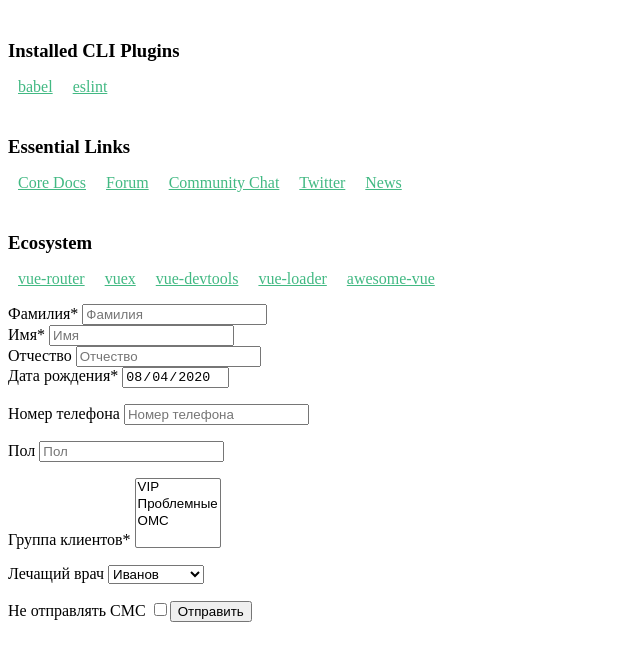
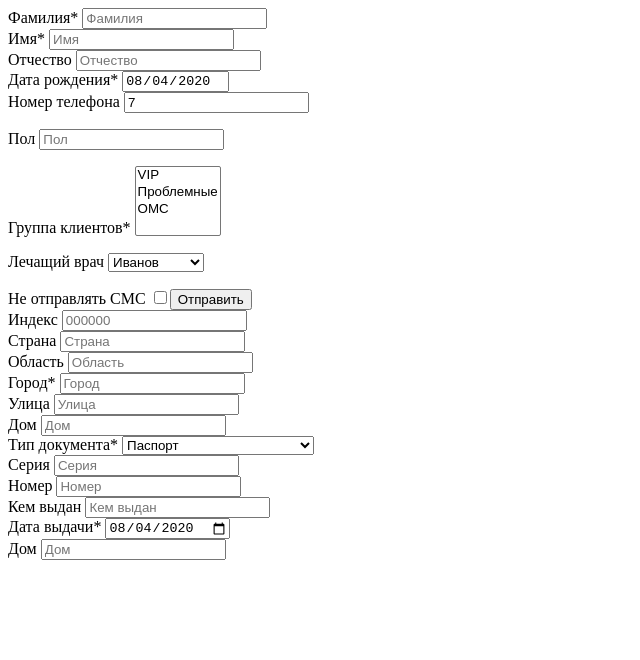
Before and after one commit to Wilson2254/first-task, a Vue app: page / in a window 1280 px wide. Shown: the top 660 px of the page, without its empty margins (0-640 px from the left). Built offline with nearby package versions, Linux system fonts and the light colour scheme.

Commit message:
add all forms

```diff
--- a/src/App.vue
+++ b/src/App.vue
@@ -1,14 +1,12 @@
 <template>
   <div id="app">
-      <HelloWorld />
-      <FormAddress />
-      <FormMain />
-      <FormPassport />
+    <FormMain />
+    <FormAddress />
+    <FormPassport />
   </div>
 </template>
 
 <script>
-import HelloWorld from "./components/HelloWorld.vue";
 import FormAddress from "./components/FormAddress.vue";
 import FormMain from "./components/FormMain.vue";
 import FormPassport from "./components/FormPassport.vue";
@@ -21,12 +19,10 @@ export default {
     };
   },
   components: {
-    HelloWorld,
     FormAddress,
     FormMain,
     FormPassport,
   },
-
 };
 </script>
 
--- a/src/components/FormAddress.vue
+++ b/src/components/FormAddress.vue
@@ -1,3 +1,46 @@
 <template>
-    <div></div>
+  <div>
+    <div>
+      Индекс
+      <input placeholder="000000" type="text" maxlength="10" />
+    </div>
+    <div>
+      Страна
+      <input type="text" placeholder="Страна" />
+    </div>
+    <div>
+      Область
+      <input type="text" placeholder="Область" />
+    </div>
+    <div>
+      Город*
+      <input placeholder="Город" type="text" v-model.trim="$v.city.$model" />
+      <div class="error" v-if="!$v.city.required && $v.city.$dirty">Введите город</div>
+    </div>
+    <div>
+      Улица
+      <input type="text" placeholder="Улица" />
+    </div>
+    <div>
+      Дом
+      <input type="text" placeholder="Дом" />
+    </div>
+  </div>
 </template>
+
+<script>
+import { required } from "vuelidate/lib/validators";
+export default {
+  data() {
+    return {
+      city: "",
+    };
+  },
+  validations: {
+    city: { required },
+  },
+};
+</script>
+
+<style lang="scss" scoped>
+</style>
--- a/src/components/FormMain.vue
+++ b/src/components/FormMain.vue
@@ -13,7 +13,7 @@
       </div>
       <div>
         Отчество
-        <input placeholder="Отчество" />
+        <input placeholder="Отчество" v-model.trim="$v.thirdName.$model" />
       </div>
       <div>
         Дата рождения*
@@ -23,7 +23,7 @@
           v-if="!$v.dateObject.required && $v.dateObject.$dirty || $v.dateObject.$error"
         >Некорректная дата</div>
       </div>
-      <p>
+      <div>
         Номер телефона
         <input
           placeholder="Номер телефона"
@@ -31,16 +31,27 @@
           v-model="phone"
           @input="acceptNumber"
         />
-      </p>
+      </div>
+      <div
+        class="error"
+        v-if="this.phone.length != 14 && $v.phone.$dirty"
+      >Укажите правильный номер телефона</div>
       <p>
         Пол
         <input placeholder="Пол" />
-      </p>Группа клиентов*
-      <select multiple>
-        <option value="volvo">VIP</option>
-        <option value="saab">Проблемные</option>
-        <option value="opel">ОМС</option>
-      </select>
+      </p>
+      <div>
+        Группа клиентов*
+        <select multiple @mousedown="chooseClient" v-model="group">
+          <option value="VIP">VIP</option>
+          <option value="Проблемные">Проблемные</option>
+          <option value="ОМС">ОМС</option>
+        </select>
+      </div>
+      <div
+        class="error"
+        v-if="this.group.length == 0 && !$v.group.required && $v.group.$dirty"
+      >Балбес?</div>
       <p>
         Лечащий врач
         <select>
@@ -69,42 +80,62 @@ export default {
         String(new Date().getMonth() + 1).padStart(2, "0") +
         "-" +
         String(new Date().getDate()).padStart(2, "0"),
-      phone: "",
-      gender: "",
-      group: "",
-      doctor: "",
-      sendSMS: false,
+      phone: "7",
+      group: [],
     };
   },
   validations: {
     secondName: { required },
     firstName: { required },
-    thirdName: {}, //Отчество
+    thirdName: {},
     dateObject: {
       required,
       maxValue: maxValue(new Date()),
       minValue: minValue(new Date("1900-01-01")),
     },
     phone: { required },
-    gender: {},
     group: { required },
-    doctor: {},
-    sendSMS: false,
   },
   methods: {
     submitForm() {
       if (this.$v.$invalid) {
         this.$v.$touch();
+        console.log(this.phone.length);
         return;
+      } else {
+        alert("Все норм");
       }
-      alert("Все норм");
     },
     acceptNumber() {
       let x = this.phone
         .replace(/\D/g, "")
-        .match(/(\d{0,3})(\d{0,3})(\d{0,4})(\d{0,2})/);
-      console.log(x);
-      this.phone = !x[2] ? x[1] : x[1] + "-" + x[2] + (x[3] ? "-" + x[3] : "");
+        .match(/(\d{0,1})(\d{0,3})(\d{0,3})(\d{0,4})/);
+      if (x[1] !== 7) x[1] = 7;
+      this.phone = !x[2]
+        ? x[1]
+        : x[1] +
+          "-" +
+          x[2] +
+          (x[3] ? "-" + x[3] : "") +
+          (x[4] ? "-" + x[4] : "");
+    },
+    chooseClient(e) {
+      var el = e.target;
+      if (
+        el.tagName.toLowerCase() == "option" &&
+        el.parentNode.hasAttribute("multiple")
+      ) {
+        e.preventDefault();
+        if (el.hasAttribute("selected")) {
+          el.removeAttribute("selected");
+          this.group.splice(this.group.indexOf(el) - 1, 1);
+          console.log(this.group);
+        } else {
+          el.setAttribute("selected", "");
+          this.group.push(el.value);
+          console.log(this.group);
+        }
+      }
     },
   },
   computed: {
@@ -115,7 +146,7 @@ export default {
 };
 </script>
 
-<style scoped lang="scss">
+<style lang="scss" scoped>
 .error {
   color: red;
 }
--- a/src/components/FormPassport.vue
+++ b/src/components/FormPassport.vue
@@ -1,3 +1,76 @@
 <template>
-    <div></div>
+  <div>
+    <div>
+      Тип документа*
+      <select>
+        <option>Паспорт</option>
+        <option>Свидетельство о рождении</option>
+        <option>Вод. удостоверение</option>
+      </select>
+    </div>
+    <div>
+      Серия
+      <input type="text" placeholder="Серия" />
+    </div>
+    <div>
+      Номер
+      <input type="text" placeholder="Номер" />
+    </div>
+    <div>
+      Кем выдан
+      <input placeholder="Кем выдан" type="text" />
+    </div>
+    <div>
+      Дата выдачи*
+      <input type="date" placeholder="Улица"  v-model="dateGive" @input="$v.dateObject.$touch"/>
+      <div
+          class="error"
+          v-if="!$v.dateObject.required && $v.dateObject.$dirty || $v.dateObject.$error"
+        >Некорректная дата</div>
+    </div>
+    <div>
+      Дом
+      <input type="text" placeholder="Дом" />
+    </div>
+  </div>
 </template>
+
+<script>
+import { required, maxValue, minValue } from "vuelidate/lib/validators";
+export default {
+  data() {
+    return {
+      series: "",
+      num: "",
+      whoGive: "",
+      dateGive:
+        new Date().getFullYear() +
+        "-" +
+        String(new Date().getMonth() + 1).padStart(2, "0") +
+        "-" +
+        String(new Date().getDate()).padStart(2, "0"),
+      house: "",
+    };
+  },
+  validations: {
+    series: {},
+    num: {},
+    dateGive: {},
+    dateObject: {
+      required,
+      maxValue: maxValue(new Date()),
+      minValue: minValue(new Date("1900-01-01")),
+    },
+    house: {},
+  },
+
+  computed: {
+    dateObject() {
+      return this.dateGive ? new Date(this.dateGive) : null;
+    },
+  },
+};
+</script>
+
+<style lang="scss" scoped>
+</style>
--- a/src/components/HelloWorld.vue
+++ /dev/null
@@ -1,53 +0,0 @@
-<template>
-  <div class="hello">
-    <h1>{{msg}}</h1>
-    <h3>Installed CLI Plugins</h3>
-    <ul>
-      <li><a href="https://github.com/vuejs/vue-cli/tree/dev/packages/%40vue/cli-plugin-babel" target="_blank" rel="noopener">babel</a></li>
-      <li><a href="https://github.com/vuejs/vue-cli/tree/dev/packages/%40vue/cli-plugin-eslint" target="_blank" rel="noopener">eslint</a></li>
-    </ul>
-    <h3>Essential Links</h3>
-    <ul>
-      <li><a href="https://vuejs.org" target="_blank" rel="noopener">Core Docs</a></li>
-      <li><a href="https://forum.vuejs.org" target="_blank" rel="noopener">Forum</a></li>
-      <li><a href="https://chat.vuejs.org" target="_blank" rel="noopener">Community Chat</a></li>
-      <li><a href="https://twitter.com/vuejs" target="_blank" rel="noopener">Twitter</a></li>
-      <li><a href="https://news.vuejs.org" target="_blank" rel="noopener">News</a></li>
-    </ul>
-    <h3>Ecosystem</h3>
-    <ul>
-      <li><a href="https://router.vuejs.org" target="_blank" rel="noopener">vue-router</a></li>
-      <li><a href="https://vuex.vuejs.org" target="_blank" rel="noopener">vuex</a></li>
-      <li><a href="https://github.com/vuejs/vue-devtools#vue-devtools" target="_blank" rel="noopener">vue-devtools</a></li>
-      <li><a href="https://vue-loader.vuejs.org" target="_blank" rel="noopener">vue-loader</a></li>
-      <li><a href="https://github.com/vuejs/awesome-vue" target="_blank" rel="noopener">awesome-vue</a></li>
-    </ul>
-  </div>
-</template>
-
-<script>
-export default {
-  name: 'HelloWorld',
-  props: {
-    msg: String
-  }
-}
-</script>
-
-<!-- Add "scoped" attribute to limit CSS to this component only -->
-<style scoped lang="scss">
-h3 {
-  margin: 40px 0 0;
-}
-ul {
-  list-style-type: none;
-  padding: 0;
-}
-li {
-  display: inline-block;
-  margin: 0 10px;
-}
-a {
-  color: #42b983;
-}
-</style>
```
